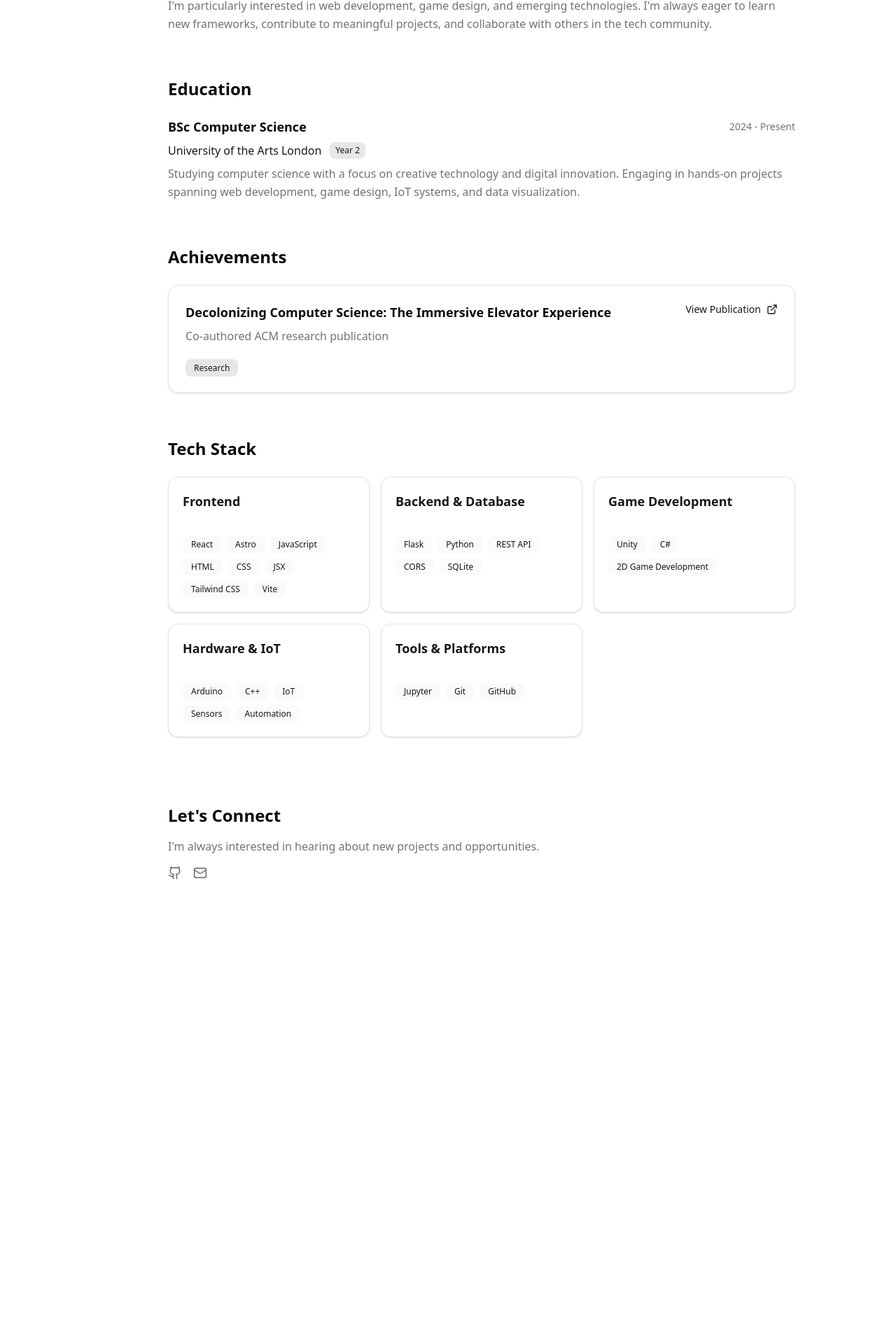
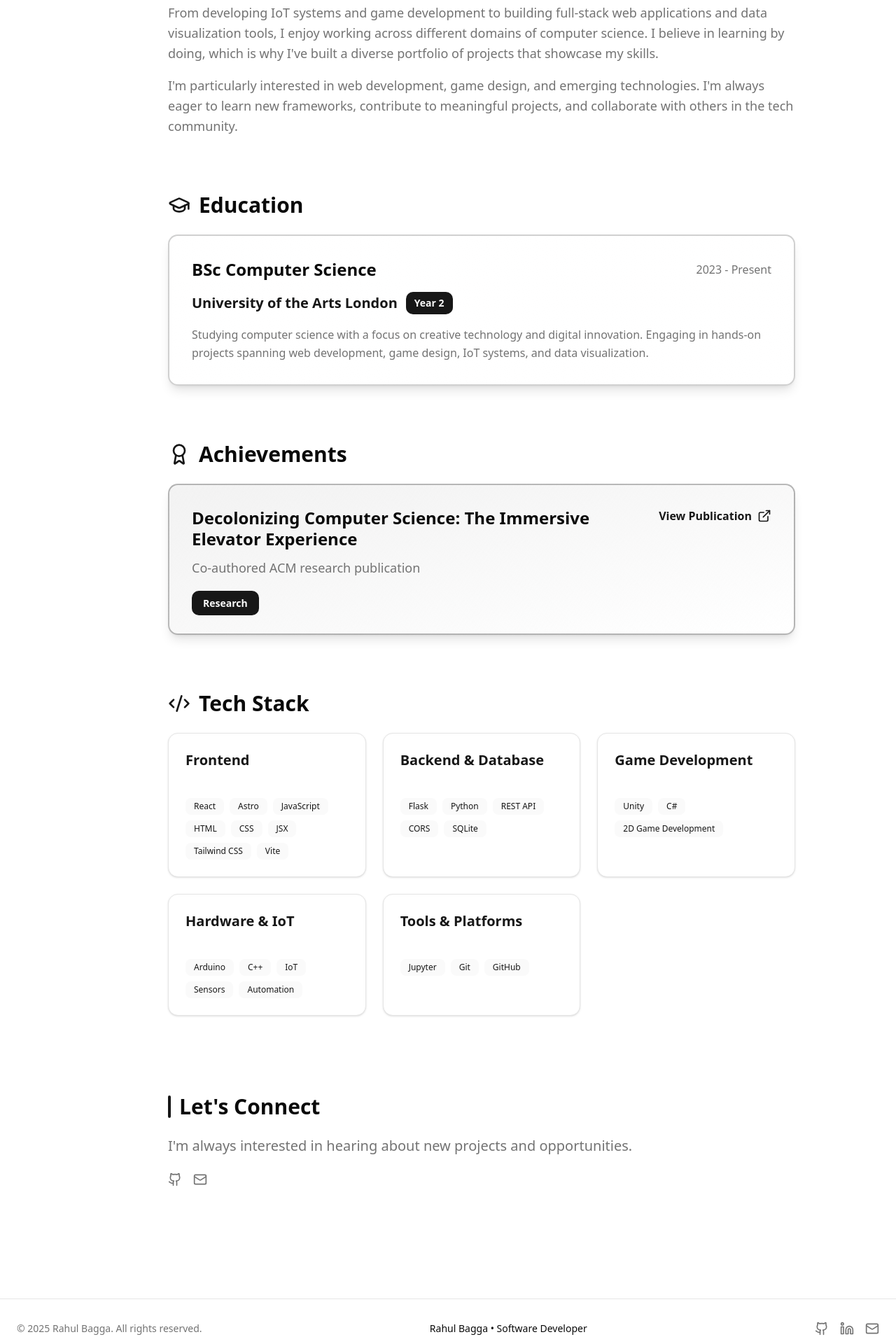
Before and after one commit to MonsieurR05/Portfolio, a Next.js app: page /about in a window 1280 px wide. Shown: the part 574-2494 px from the top of the page at 70% size. Before the commit the page ends 1911 px from the top, so only its background shows below. Built offline with nearby package versions, Linux system fonts and the light colour scheme.

Commit message:
footer added and about page layout updated

```diff
--- a/app/about/page.jsx
+++ b/app/about/page.jsx
@@ -1,6 +1,6 @@
 import SocialLinks from "@/components/social-links"
 import { Card } from "@/components/ui/card"
-import { ExternalLink } from "lucide-react"
+import { ExternalLink, GraduationCap, Award, Code2 } from "lucide-react"
 
 export default function About() {
   const techStack = {
@@ -16,7 +16,7 @@ export default function About() {
     {
       degree: "BSc Computer Science",
       institution: "University of the Arts London",
-      period: "2024 - Present",
+      period: "2023 - Present",
       status: "Year 2",
       description:
         "Studying computer science with a focus on creative technology and digital innovation. Engaging in hands-on projects spanning web development, game design, IoT systems, and data visualization.",
@@ -25,19 +25,24 @@ export default function About() {
 
   return (
     <div className="min-h-screen py-20 px-4 md:px-8 md:pl-32">
-      <div className="max-w-4xl mx-auto space-y-16">
+      <div className="max-w-4xl mx-auto space-y-20">
         {/* Header */}
-        <div className="space-y-4">
-          <h1 className="text-4xl md:text-6xl font-bold text-foreground">About Me</h1>
-          <p className="text-xl text-muted-foreground leading-relaxed">
+        <div className="space-y-6">
+          <h1 className="text-5xl md:text-7xl font-bold bg-gradient-to-r from-foreground to-foreground/70 bg-clip-text text-transparent">
+            About Me
+          </h1>
+          <p className="text-xl md:text-2xl text-muted-foreground leading-relaxed">
             A computer science student passionate about building innovative digital experiences.
           </p>
         </div>
 
         {/* Bio */}
-        <div className="space-y-4">
-          <h2 className="text-2xl font-semibold text-foreground">Background</h2>
-          <div className="space-y-4 text-muted-foreground leading-relaxed">
+        <div className="space-y-6">
+          <div className="flex items-center gap-3">
+            <div className="w-1 h-8 bg-primary rounded-full" />
+            <h2 className="text-3xl font-bold text-foreground">Background</h2>
+          </div>
+          <div className="space-y-4 text-lg text-muted-foreground leading-relaxed">
             <p>
               I'm currently in my second year studying Computer Science at University of the Arts London, where I'm
               exploring the intersection of technology and creativity. My journey in tech has been driven by curiosity
@@ -58,50 +63,58 @@ export default function About() {
 
         {/* Education */}
         <div className="space-y-6">
-          <h2 className="text-2xl font-semibold text-foreground">Education</h2>
-          <div className="space-y-8">
+          <div className="flex items-center gap-3">
+            <GraduationCap className="w-8 h-8 text-primary" />
+            <h2 className="text-3xl font-bold text-foreground">Education</h2>
+          </div>
+          <Card className="p-8 bg-gradient-to-br from-card to-card/50 border-2 border-primary/20 hover:border-primary/40 transition-all shadow-lg">
             {education.map((edu, index) => (
-              <div key={index} className="space-y-2">
+              <div key={index} className="space-y-4">
                 <div className="flex flex-col sm:flex-row sm:items-center sm:justify-between gap-2">
-                  <h3 className="text-lg font-semibold text-foreground">{edu.degree}</h3>
-                  <span className="text-sm text-muted-foreground">{edu.period}</span>
+                  <h3 className="text-2xl font-bold text-foreground">{edu.degree}</h3>
+                  <span className="text-base text-muted-foreground font-medium">{edu.period}</span>
                 </div>
                 <div className="flex items-center gap-3">
-                  <p className="text-primary font-medium">{edu.institution}</p>
-                  <span className="px-2 py-1 bg-primary/10 text-primary rounded-md text-xs font-medium">
+                  <p className="text-xl text-primary font-semibold">{edu.institution}</p>
+                  <span className="px-3 py-1.5 bg-primary text-primary-foreground rounded-lg text-sm font-bold">
                     {edu.status}
                   </span>
                 </div>
-                <p className="text-muted-foreground leading-relaxed">{edu.description}</p>
+                <p className="text-base text-muted-foreground leading-relaxed">{edu.description}</p>
               </div>
             ))}
-          </div>
+          </Card>
         </div>
 
         {/* Achievements */}
         <div className="space-y-6">
-          <h2 className="text-2xl font-semibold text-foreground">Achievements</h2>
-          <Card className="p-6 bg-card border-border hover:border-primary/50 transition-colors">
-            <div className="space-y-3">
+          <div className="flex items-center gap-3">
+            <Award className="w-8 h-8 text-primary" />
+            <h2 className="text-3xl font-bold text-foreground">Achievements</h2>
+          </div>
+          <Card className="p-8 bg-gradient-to-br from-primary/5 to-card border-2 border-primary/30 hover:border-primary/50 transition-all shadow-lg">
+            <div className="space-y-4">
               <div className="flex items-start justify-between gap-4">
-                <div className="space-y-2 flex-1">
-                  <h3 className="text-lg font-semibold text-foreground">
+                <div className="space-y-3 flex-1">
+                  <h3 className="text-2xl font-bold text-foreground leading-tight">
                     Decolonizing Computer Science: The Immersive Elevator Experience
                   </h3>
-                  <p className="text-muted-foreground">Co-authored ACM research publication</p>
+                  <p className="text-lg text-muted-foreground font-medium">Co-authored ACM research publication</p>
                 </div>
                 <a
                   href="https://dl.acm.org/doi/10.1145/3698061.3733978"
                   target="_blank"
                   rel="noopener noreferrer"
-                  className="flex items-center gap-2 text-primary hover:text-primary/80 transition-colors text-sm font-medium"
+                  className="flex items-center gap-2 text-primary hover:text-primary/80 transition-colors text-base font-semibold shrink-0"
                 >
                   View Publication
-                  <ExternalLink className="w-4 h-4" />
+                  <ExternalLink className="w-5 h-5" />
                 </a>
               </div>
               <div className="pt-2">
-                <span className="px-3 py-1 bg-primary/10 text-primary rounded-md text-xs font-medium">Research</span>
+                <span className="px-4 py-2 bg-primary text-primary-foreground rounded-lg text-sm font-bold">
+                  Research
+                </span>
               </div>
             </div>
           </Card>
@@ -109,10 +122,13 @@ export default function About() {
 
         {/* Tech Stack */}
         <div className="space-y-6">
-          <h2 className="text-2xl font-semibold text-foreground">Tech Stack</h2>
-          <div className="grid grid-cols-1 md:grid-cols-2 lg:grid-cols-3 gap-4">
-            <Card className="p-5 space-y-3 bg-card border-border hover:border-primary/50 transition-colors">
-              <h3 className="text-lg font-semibold text-primary">Frontend</h3>
+          <div className="flex items-center gap-3">
+            <Code2 className="w-8 h-8 text-primary" />
+            <h2 className="text-3xl font-bold text-foreground">Tech Stack</h2>
+          </div>
+          <div className="grid grid-cols-1 md:grid-cols-2 lg:grid-cols-3 gap-6">
+            <Card className="p-6 space-y-4 bg-card border-border hover:border-primary/50 transition-colors">
+              <h3 className="text-xl font-bold text-primary">Frontend</h3>
               <div className="flex flex-wrap gap-2">
                 {techStack.frontend.map((tech) => (
                   <span
@@ -125,8 +141,8 @@ export default function About() {
               </div>
             </Card>
 
-            <Card className="p-5 space-y-3 bg-card border-border hover:border-primary/50 transition-colors">
-              <h3 className="text-lg font-semibold text-primary">Backend & Database</h3>
+            <Card className="p-6 space-y-4 bg-card border-border hover:border-primary/50 transition-colors">
+              <h3 className="text-xl font-bold text-primary">Backend & Database</h3>
               <div className="flex flex-wrap gap-2">
                 {[...techStack.backend, ...techStack.database].map((tech) => (
                   <span
@@ -139,8 +155,8 @@ export default function About() {
               </div>
             </Card>
 
-            <Card className="p-5 space-y-3 bg-card border-border hover:border-primary/50 transition-colors">
-              <h3 className="text-lg font-semibold text-primary">Game Development</h3>
+            <Card className="p-6 space-y-4 bg-card border-border hover:border-primary/50 transition-colors">
+              <h3 className="text-xl font-bold text-primary">Game Development</h3>
               <div className="flex flex-wrap gap-2">
                 {techStack.gameDev.map((tech) => (
                   <span
@@ -153,8 +169,8 @@ export default function About() {
               </div>
             </Card>
 
-            <Card className="p-5 space-y-3 bg-card border-border hover:border-primary/50 transition-colors">
-              <h3 className="text-lg font-semibold text-primary">Hardware & IoT</h3>
+            <Card className="p-6 space-y-4 bg-card border-border hover:border-primary/50 transition-colors">
+              <h3 className="text-xl font-bold text-primary">Hardware & IoT</h3>
               <div className="flex flex-wrap gap-2">
                 {techStack.hardware.map((tech) => (
                   <span
@@ -167,8 +183,8 @@ export default function About() {
               </div>
             </Card>
 
-            <Card className="p-5 space-y-3 bg-card border-border hover:border-primary/50 transition-colors">
-              <h3 className="text-lg font-semibold text-primary">Tools & Platforms</h3>
+            <Card className="p-6 space-y-4 bg-card border-border hover:border-primary/50 transition-colors">
+              <h3 className="text-xl font-bold text-primary">Tools & Platforms</h3>
               <div className="flex flex-wrap gap-2">
                 {techStack.tools.map((tech) => (
                   <span
@@ -184,9 +200,12 @@ export default function About() {
         </div>
 
         {/* Contact CTA */}
-        <div className="pt-8 space-y-4">
-          <h2 className="text-2xl font-semibold text-foreground">Let's Connect</h2>
-          <p className="text-muted-foreground">
+        <div className="pt-8 space-y-6">
+          <div className="flex items-center gap-3">
+            <div className="w-1 h-8 bg-primary rounded-full" />
+            <h2 className="text-3xl font-bold text-foreground">Let's Connect</h2>
+          </div>
+          <p className="text-xl text-muted-foreground">
             I'm always interested in hearing about new projects and opportunities.
           </p>
           <SocialLinks />
--- a/app/layout.jsx
+++ b/app/layout.jsx
@@ -2,20 +2,21 @@ import { GeistSans } from "geist/font/sans"
 import { GeistMono } from "geist/font/mono"
 import { Analytics } from "@vercel/analytics/next"
 import Navigation from "@/components/navigation"
+import Footer from "@/components/footer"
 import "./globals.css"
 import { Suspense } from "react"
 import { ThemeProvider } from "@/components/theme-provider"
 
 export const metadata = {
-  title: "Rahul Bagga - Full Stack Developer",
+  title: "Your Name - Full Stack Developer",
   description:
     "Portfolio of Your Name - Full Stack Developer specializing in React, Next.js, and modern web technologies",
   icons: {
     icon: [
-      { url: "/logo-white.png", sizes: "32x32", type: "image/png" },
-      { url: "/logo-white.png", sizes: "16x16", type: "image/png" },
+      { url: "/logo-black.png", sizes: "32x32", type: "image/png" },
+      { url: "/logo-black.png", sizes: "16x16", type: "image/png" },
     ],
-    apple: "/logo-white.png",
+    apple: "/logo-black.png",
   },
 }
 
@@ -27,6 +28,7 @@ export default function RootLayout({ children }) {
           <Suspense fallback={<div>Loading...</div>}>
             <Navigation />
             <main className="pt-16 md:pt-20">{children}</main>
+            <Footer />
           </Suspense>
           <Analytics />
         </ThemeProvider>
--- a/app/page.jsx
+++ b/app/page.jsx
@@ -33,7 +33,7 @@ export default function Home() {
   const CurrentIcon = roles[currentRoleIndex].icon
 
   return (
-    <div className="min-h-screen flex items-start justify-center px-4 md:px-8 pt-16 pb-16 relative overflow-hidden">
+    <div className="min-h-screen flex flex-col items-center justify-center px-4 md:px-8 pt-16 pb-16 relative overflow-hidden">
       <div className="absolute inset-0 -z-10">
         <div className="gradient-mesh" />
       </div>
@@ -107,7 +107,7 @@ export default function Home() {
 
           <div
             className={`pt-8 flex justify-center transition-all duration-700 delay-300 ${
-              mounted ? "opacity-100 translate-y-0" : "opacity-0 -translate-y-4"
+              mounted ? "opacity-100 translate-y-0" : "opacity-0 translate-y-4"
             }`}
           >
             <SocialLinks />
--- /dev/null
+++ b/components/footer.jsx
@@ -0,0 +1,48 @@
+import { Github, Linkedin, Mail } from "lucide-react"
+
+export default function Footer() {
+  const currentYear = new Date().getFullYear()
+
+  return (
+    <footer className="border-t mt-20">
+      <div className="container mx-auto px-6 py-8">
+        <div className="flex flex-col md:flex-row justify-between items-center gap-6">
+          {/* Left: Copyright */}
+          <div className="text-sm text-muted-foreground">© {currentYear} Rahul Bagga. All rights reserved.</div>
+
+          {/* Middle: Name & Title */}
+          <div className="text-sm font-medium">Rahul Bagga • Software Developer</div>
+
+          {/* Right: Social Links */}
+          <div className="flex gap-4">
+            <a
+              href="https://github.com/MonsieurR05"
+              target="_blank"
+              rel="noopener noreferrer"
+              className="text-muted-foreground hover:text-foreground transition-colors"
+              aria-label="GitHub"
+            >
+              <Github size={20} />
+            </a>
+            <a
+              href="https://linkedin.com/in/rayan-miah"
+              target="_blank"
+              rel="noopener noreferrer"
+              className="text-muted-foreground hover:text-foreground transition-colors"
+              aria-label="LinkedIn"
+            >
+              <Linkedin size={20} />
+            </a>
+            <a
+              href="mailto:MonsieurR9@proton.me"
+              className="text-muted-foreground hover:text-foreground transition-colors"
+              aria-label="Email"
+            >
+              <Mail size={20} />
+            </a>
+          </div>
+        </div>
+      </div>
+    </footer>
+  )
+}
```
